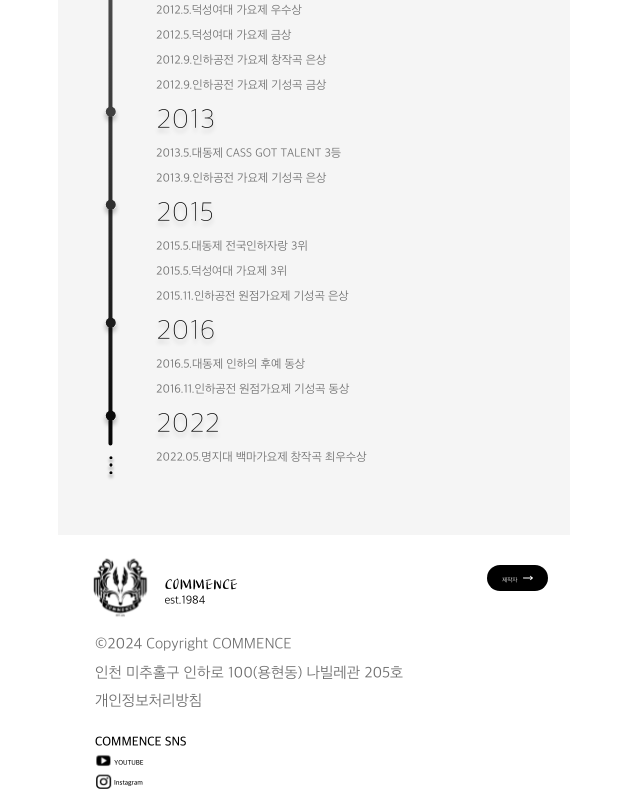
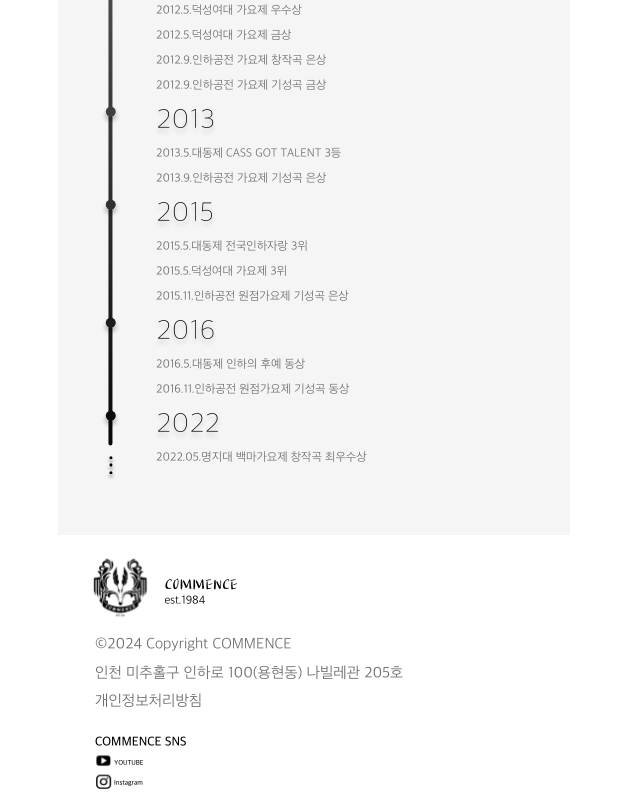
Before and after one commit to choiseona/commence-project-frontend, a React (Vite) app: page /about-us in a window 1280 px wide. Shown: the part 3659-4459 px from the top of the page, without its empty margins (326-966 px from the left). Built offline with nearby package versions, Linux system fonts and the light colour scheme.

Commit message:
FIX: Footer에 개발자들 버튼 임시 삭제

```diff
--- a/src/componenet/Common/Footer/index.tsx
+++ b/src/componenet/Common/Footer/index.tsx
@@ -1,12 +1,11 @@
 import FooterTitle from "../FooterTitle";
 import FooterText from "../FooterText";
 import FooterLinks from "../FooterLinks";
-import DeveloperButton from "../DeveloperButton";
+
 
 function Footer() {
   return (
     <div title="footer" className="pt-[1.8rem] pb-[1rem] relative bg-white">
-      <DeveloperButton />
       <FooterTitle />
       <FooterText />
       <FooterLinks />
```
